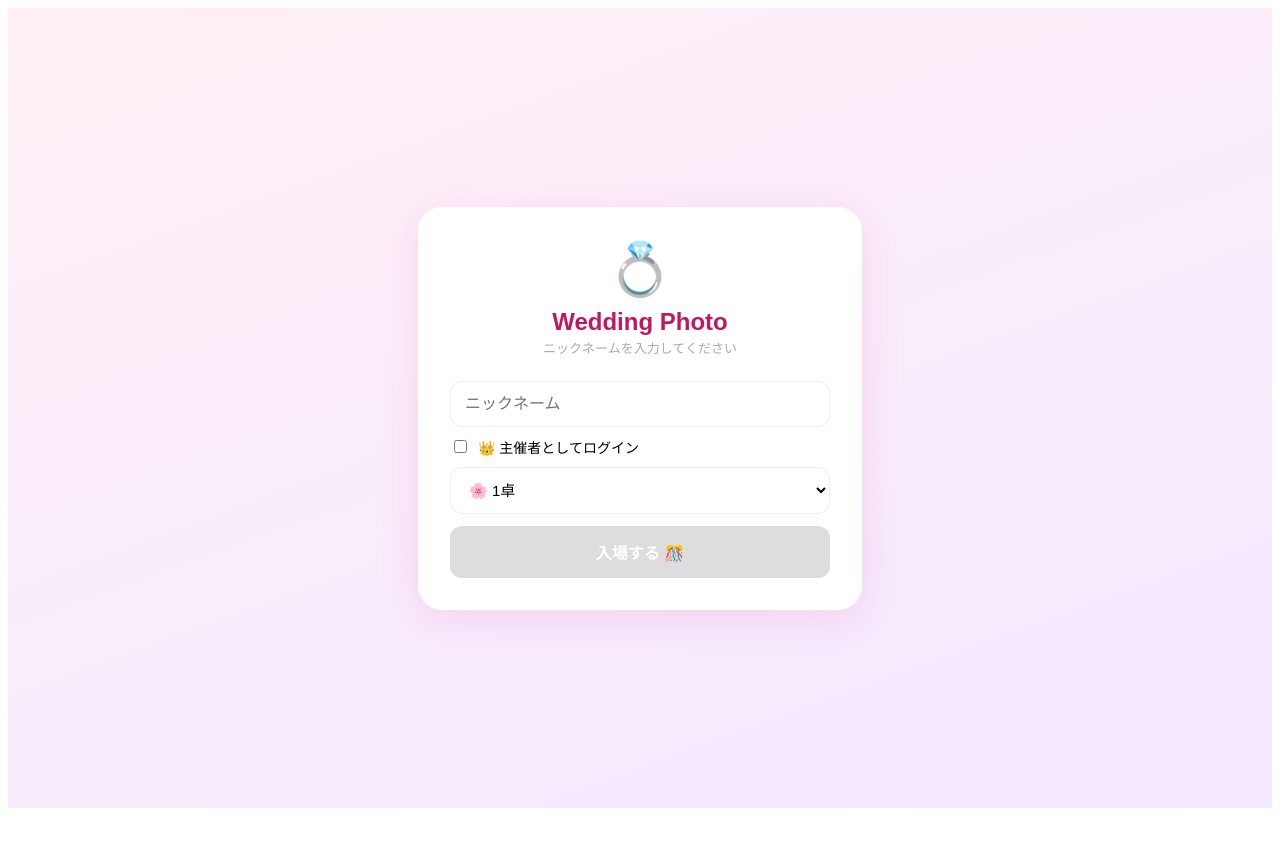
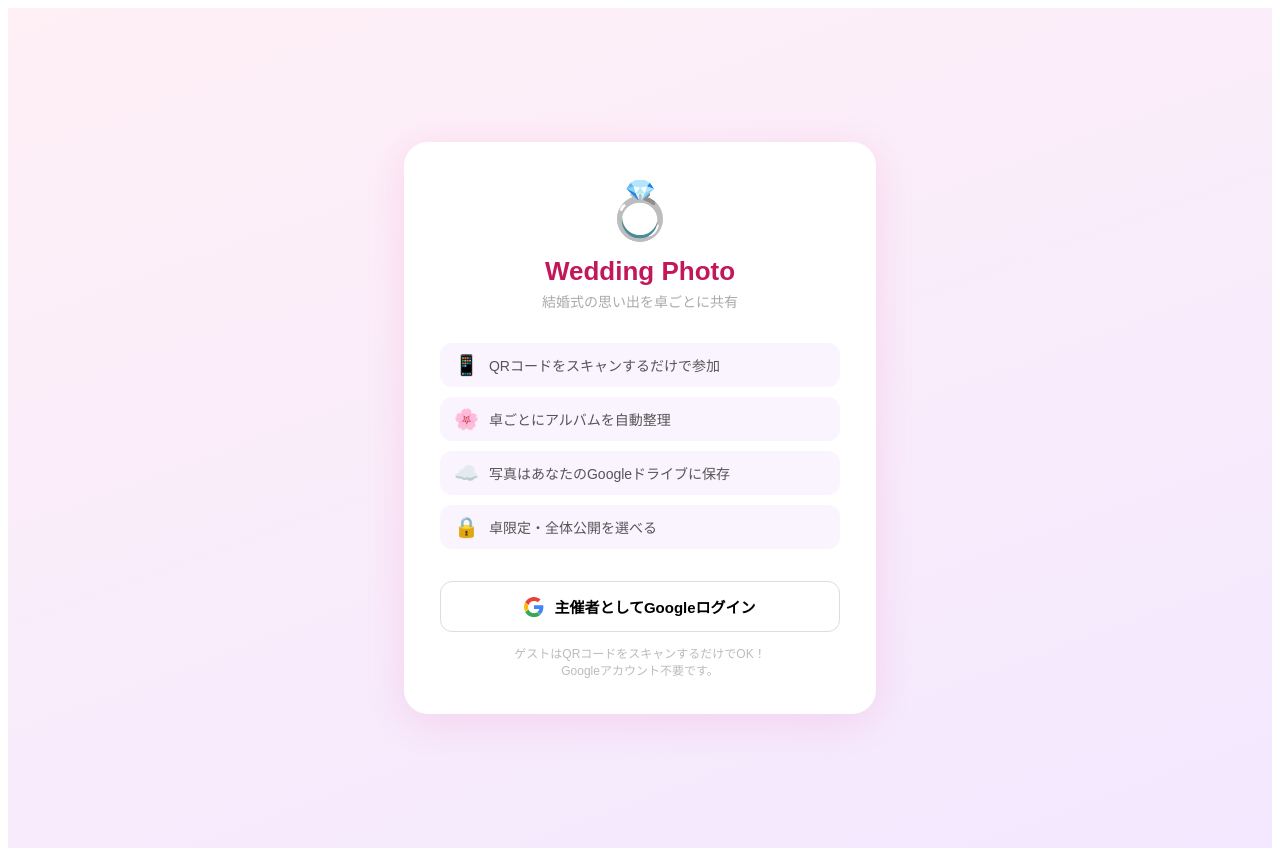
Before and after one commit to ultra2106/wedding-photo, a Next.js app: page / in a window 1280 px wide. Before the commit the page ends 816 px from the top, so only its background shows below. Built offline with nearby package versions, Linux system fonts and the light colour scheme; no server answers.

Commit message:
Update index.js

```diff
--- a/pages/index.js
+++ b/pages/index.js
@@ -1,53 +1,64 @@
+import { signIn, useSession } from 'next-auth/react'
 import { useRouter } from 'next/router'
-import { useState } from 'react'
+import { useEffect } from 'react'
 
-const GROUPS = [
-  { id: 'table1', name: '🌸 1卓' },
-  { id: 'table2', name: '🌿 2卓' },
-  { id: 'table3', name: '🌟 3卓' },
-  { id: 'table4', name: '💫 4卓' },
-  { id: 'afterparty', name: '🎉 二次会' },
-]
+export default function Home() {
+  const { data: session, status } = useSession()
+  const router = useRouter()
 
-export default function Login() {
-  const router = useRouter()
-  const { table } = router.query
-  const [nick, setNick] = useState('')
-  const [selTable, setSelTable] = useState(table || 'table1')
-  const [isHost, setIsHost] = useState(false)
+  // ログイン済みならダッシュボードへ
+  useEffect(() => {
+    if (session) router.push('/dashboard')
+  }, [session])
 
-  const login = () => {
-    if (!nick.trim()) return
-    sessionStorage.setItem('user', JSON.stringify({
-      nick, isHost, table: isHost ? null : selTable
-    }))
-    router.push('/album')
-  }
+  if (status === 'loading') return (
+    <div style={{ minHeight: '100vh', display: 'flex', alignItems: 'center', justifyContent: 'center', fontFamily: 'sans-serif' }}>
+      <div style={{ textAlign: 'center', color: '#aaa' }}>
+        <div style={{ fontSize: 40 }}>💍</div>
+        <div style={{ marginTop: 8 }}>読み込み中...</div>
+      </div>
+    </div>
+  )
 
   return (
-    <div style={{ minHeight:'100vh', background:'linear-gradient(160deg,#fff0f6,#f3e8ff)', display:'flex', alignItems:'center', justifyContent:'center', fontFamily:'sans-serif' }}>
-      <div style={{ background:'white', borderRadius:24, padding:32, width:'100%', maxWidth:380, boxShadow:'0 8px 40px rgba(233,30,140,0.12)' }}>
-        <div style={{ textAlign:'center', marginBottom:24 }}>
-          <div style={{ fontSize:52 }}>💍</div>
-          <h2 style={{ margin:'8px 0 2px', color:'#c2185b' }}>Wedding Photo</h2>
-          <p style={{ color:'#aaa', fontSize:13, margin:0 }}>ニックネームを入力してください</p>
+    <div style={{ minHeight: '100vh', background: 'linear-gradient(160deg,#fff0f6,#f3e8ff)', display: 'flex', alignItems: 'center', justifyContent: 'center', fontFamily: 'sans-serif', padding: 20 }}>
+      <div style={{ background: 'white', borderRadius: 24, padding: 36, width: '100%', maxWidth: 400, boxShadow: '0 8px 40px rgba(233,30,140,0.12)', textAlign: 'center' }}>
+
+        <div style={{ fontSize: 56, marginBottom: 12 }}>💍</div>
+        <h1 style={{ margin: '0 0 4px', color: '#c2185b', fontSize: 26 }}>Wedding Photo</h1>
+        <p style={{ color: '#aaa', fontSize: 14, margin: '0 0 32px' }}>結婚式の思い出を卓ごとに共有</p>
+
+        {/* 特徴 */}
+        <div style={{ display: 'flex', flexDirection: 'column', gap: 10, marginBottom: 32, textAlign: 'left' }}>
+          {[
+            { icon: '📱', text: 'QRコードをスキャンするだけで参加' },
+            { icon: '🌸', text: '卓ごとにアルバムを自動整理' },
+            { icon: '☁️', text: '写真はあなたのGoogleドライブに保存' },
+            { icon: '🔒', text: '卓限定・全体公開を選べる' },
+          ].map((f, i) => (
+            <div key={i} style={{ display: 'flex', alignItems: 'center', gap: 10, padding: '10px 14px', background: '#faf4ff', borderRadius: 12 }}>
+              <span style={{ fontSize: 20 }}>{f.icon}</span>
+              <span style={{ fontSize: 14, color: '#555' }}>{f.text}</span>
+            </div>
+          ))}
         </div>
-        <input placeholder="ニックネーム" value={nick} onChange={e=>setNick(e.target.value)}
-          style={{ width:'100%', padding:'13px 14px', borderRadius:12, border:'1.5px solid #eee', fontSize:16, boxSizing:'border-box', marginBottom:10, outline:'none' }}/>
-        <label style={{ display:'flex', alignItems:'center', gap:8, fontSize:14, marginBottom:10, cursor:'pointer' }}>
-          <input type="checkbox" checked={isHost} onChange={e=>setIsHost(e.target.checked)}/>
-          👑 主催者としてログイン
-        </label>
-        {!isHost && (
-          <select value={selTable} onChange={e=>setSelTable(e.target.value)}
-            style={{ width:'100%', padding:'13px 14px', borderRadius:12, border:'1.5px solid #eee', fontSize:15, boxSizing:'border-box', marginBottom:12, background:'white' }}>
-            {GROUPS.map(g=><option key={g.id} value={g.id}>{g.name}</option>)}
-          </select>
-        )}
-        <button onClick={login} disabled={!nick.trim()}
-          style={{ width:'100%', padding:14, borderRadius:12, border:'none', background:nick.trim()?'linear-gradient(90deg,#e91e8c,#9c27b0)':'#ddd', color:'white', fontWeight:'bold', fontSize:16, cursor:'pointer' }}>
-          入場する 🎊
+
+        {/* 主催者ログインボタン */}
+        <button
+          onClick={() => signIn('google', { callbackUrl: '/dashboard' })}
+          style={{ width: '100%', padding: '14px', borderRadius: 12, border: '1.5px solid #ddd', background: 'white', fontSize: 15, fontWeight: 'bold', cursor: 'pointer', display: 'flex', alignItems: 'center', justifyContent: 'center', gap: 10, marginBottom: 12 }}>
+          <svg width="20" height="20" viewBox="0 0 48 48">
+            <path fill="#EA4335" d="M24 9.5c3.5 0 6.6 1.2 9 3.2l6.7-6.7C35.7 2.5 30.2 0 24 0 14.8 0 6.9 5.4 3 13.3l7.8 6C12.8 13.3 17.9 9.5 24 9.5z"/>
+            <path fill="#4285F4" d="M46.5 24.5c0-1.6-.1-3.1-.4-4.5H24v9h12.7c-.6 3-2.3 5.5-4.8 7.2l7.5 5.8c4.4-4.1 6.9-10.1 7.1-17.5z"/>
+            <path fill="#FBBC05" d="M10.8 28.7A14.5 14.5 0 0 1 9.5 24c0-1.6.3-3.2.8-4.7L2.5 13.3A24 24 0 0 0 0 24c0 3.8.9 7.4 2.5 10.7l8.3-6z"/>
+            <path fill="#34A853" d="M24 48c6.2 0 11.4-2 15.2-5.5l-7.5-5.8c-2 1.4-4.6 2.2-7.7 2.2-6.1 0-11.2-3.8-13.2-9.2l-7.8 6C6.9 42.6 14.8 48 24 48z"/>
+          </svg>
+          主催者としてGoogleログイン
         </button>
+
+        <p style={{ color: '#bbb', fontSize: 12, margin: 0 }}>
+          ゲストはQRコードをスキャンするだけでOK！<br />Googleアカウント不要です。
+        </p>
       </div>
     </div>
   )
```
